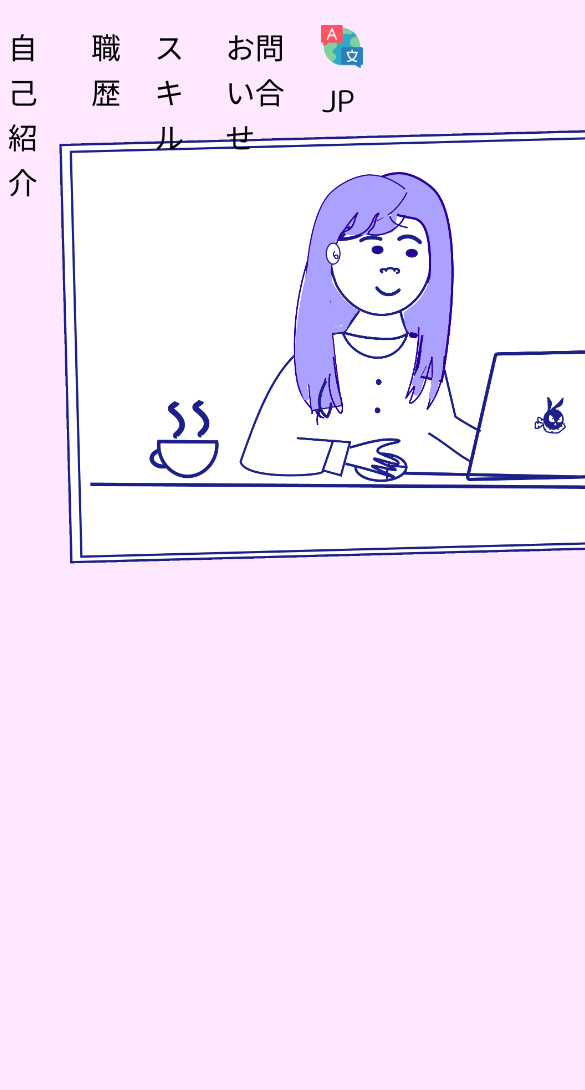
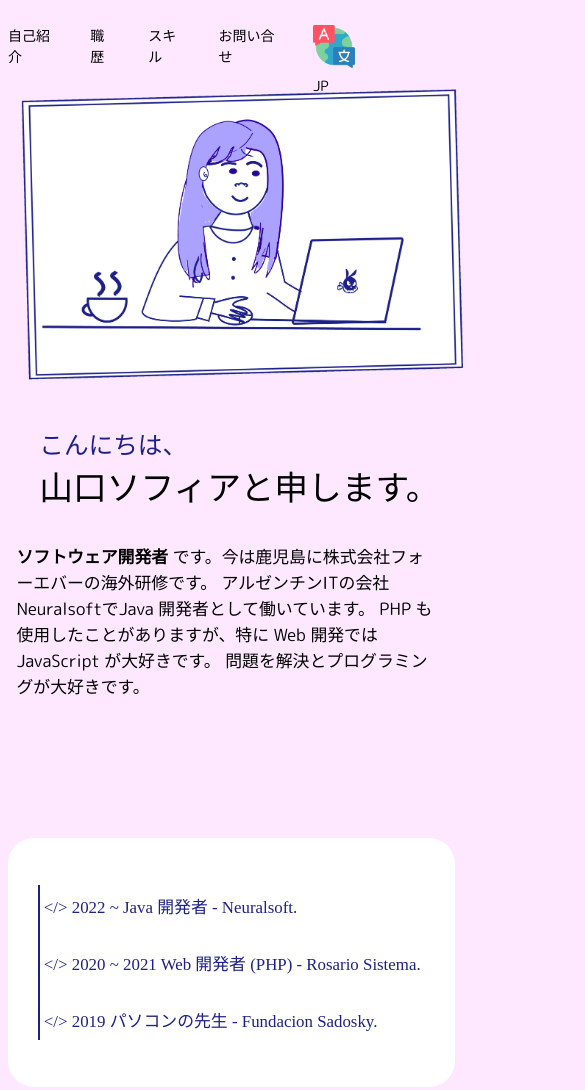
Before and after one commit to sofihoka/profilepage, a plain HTML site: page index.html in a window 390 px wide. Shown: the top 1090 px of the page, 585 px wide, since content can reach past the window. Before the commit the page ends 844 px from the top, so only its background shows below. Drawn offline with Linux system fonts and the light colour scheme; a web font is replaced by a local one.

Commit message:
responsive

```diff
--- a/css/style.scss
+++ b/css/style.scss
@@ -19,9 +19,6 @@ body{
     display:none;
 }
 
-.displayblock{
-    display:block;
-}
 .english{
 
     font-family: "Poiret One", serif;
@@ -143,13 +140,21 @@ main{
 #resume{
     padding-right: 20vh;
     font-size: 2vh;
+    margin-top: 9vh;
 }
 
 #title{
+    margin-top: 5%;
     display:flex;
+    flex-wrap: wrap;
     font-family: "Sofia", serif;
-    font-size:5vh
+    font-size:5vh;
+    p{
+        margin: 0em;
+    }
 }
+
+
 
 #hi{
     color:#1D2088;
@@ -215,3 +220,52 @@ main{
         }
     }
 }
+
+@media (max-width: 480px) {
+    main{
+        display: table-cell;
+    }
+
+    nav{
+        a{
+            font-size: 14px;
+        }
+    }
+
+    #ilustrator{
+        img {
+            width: 53vh;
+            margin: 3%;
+        }
+    }
+    .space {
+       height: 0;
+    }
+
+    #title{
+        margin-left: 7%;
+        font-size:4vh;
+        p{
+            margin: 0em;
+        }
+    }
+
+    #hi {
+        font-size: 73%;
+    }
+
+    #resume {
+        padding-right: 2vh;
+        margin-top: 4vh;
+        padding-left: 1vh;
+    }
+    #presentation {
+        height: 49vh;
+    }
+
+    #experience {p {
+        font-family: "Reddit Mono", serif;
+        font-size: 1em;
+    }
+    }
+}
--- a/index.html
+++ b/index.html
@@ -198,11 +198,12 @@
         });
       }
 
-      function selectLanguage(languageid){
-        starTypingOnclick(languageid);
+      function selectLanguage(selectLanguageid){
+        languageid = selectLanguageid;
+        starTypingOnclick(selectLanguageid);
 
         //espaniol, english, nihongo
-        if(languageid=="english"){
+        if(selectLanguageid=="english"){
           const englishClass = document.getElementsByClassName('english');
           for (let i = 0; i < englishClass.length; i++) {
            englishClass[i].classList.remove('displaynone');
@@ -214,7 +215,7 @@
           }
         }
 
-        if(languageid=="nihongo"){
+        if(selectLanguageid=="nihongo"){
           const englishClass = document.getElementsByClassName('english');
           for (let i = 0; i < englishClass.length; i++) {
            englishClass[i].classList.add('displaynone');
```
Also changed, not shown: css/style.css, 1 other file.
